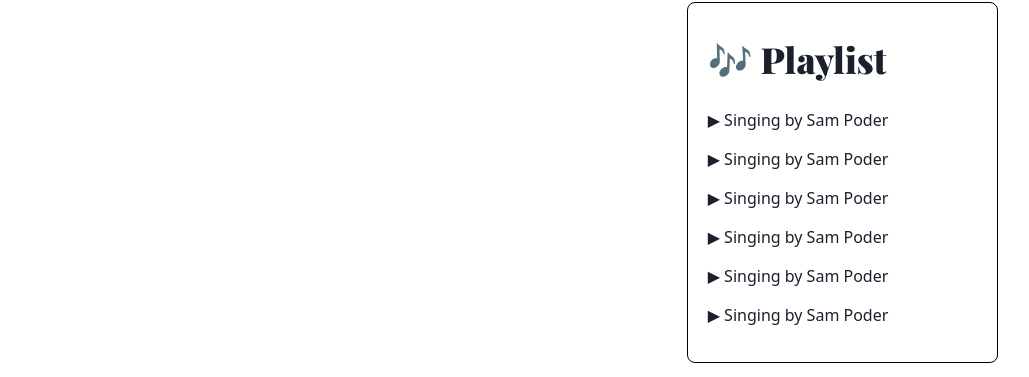
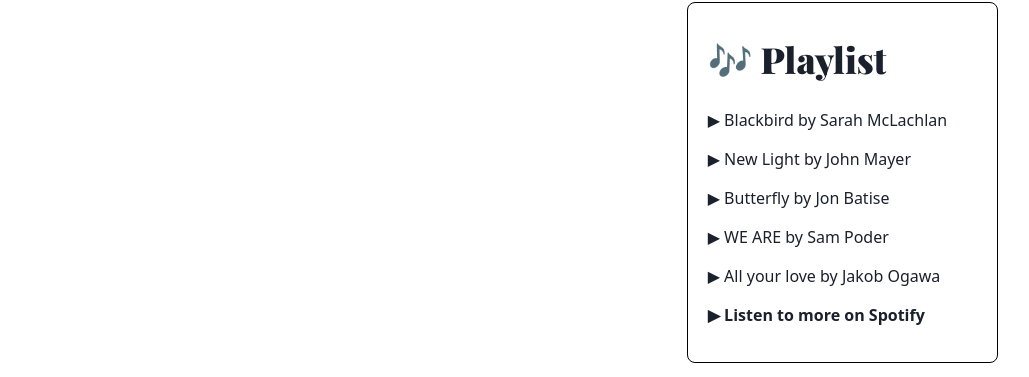
Before and after one commit to sampoder/vantage-point, a Next.js app: page / in a window 1280 px wide. Shown: the part 1395-1772 px from the top of the page, without its empty margins (218-1247 px from the left). Built offline with nearby package versions, Linux system fonts and the light colour scheme; a web font is replaced by a local one.

Commit message:
Update index.js

```diff
--- a/pages/index.js
+++ b/pages/index.js
@@ -276,12 +276,12 @@
                 <Text pb="3">
                   <Heading display="inline-block">🎶 Playlist</Heading>
                 </Text>
-                <Text>▶ Singing by Sam Poder</Text>
-                <Text>▶ Singing by Sam Poder</Text>
-                <Text>▶ Singing by Sam Poder</Text>
-                <Text>▶ Singing by Sam Poder</Text>
-                <Text>▶ Singing by Sam Poder</Text>
-                <Text>▶ Singing by Sam Poder</Text>
+                <Text>▶ Blackbird by Sarah McLachlan</Text>
+                <Text>▶ New Light by John Mayer</Text>
+                <Text>▶ Butterfly by Jon Batise</Text>
+                <Text>▶ WE ARE by Sam Poder</Text>
+                <Text>▶ All your love by Jakob Ogawa</Text>
+                <Text style={{ fontWeight: '800' }}><Link href="https://open.spotify.com/playlist/6I656k7GbBEsFd6qGUqL7l">▶ Listen to more on Spotify</Link></Text>
               </Box>
             </Box>
           </GridItem>
```
